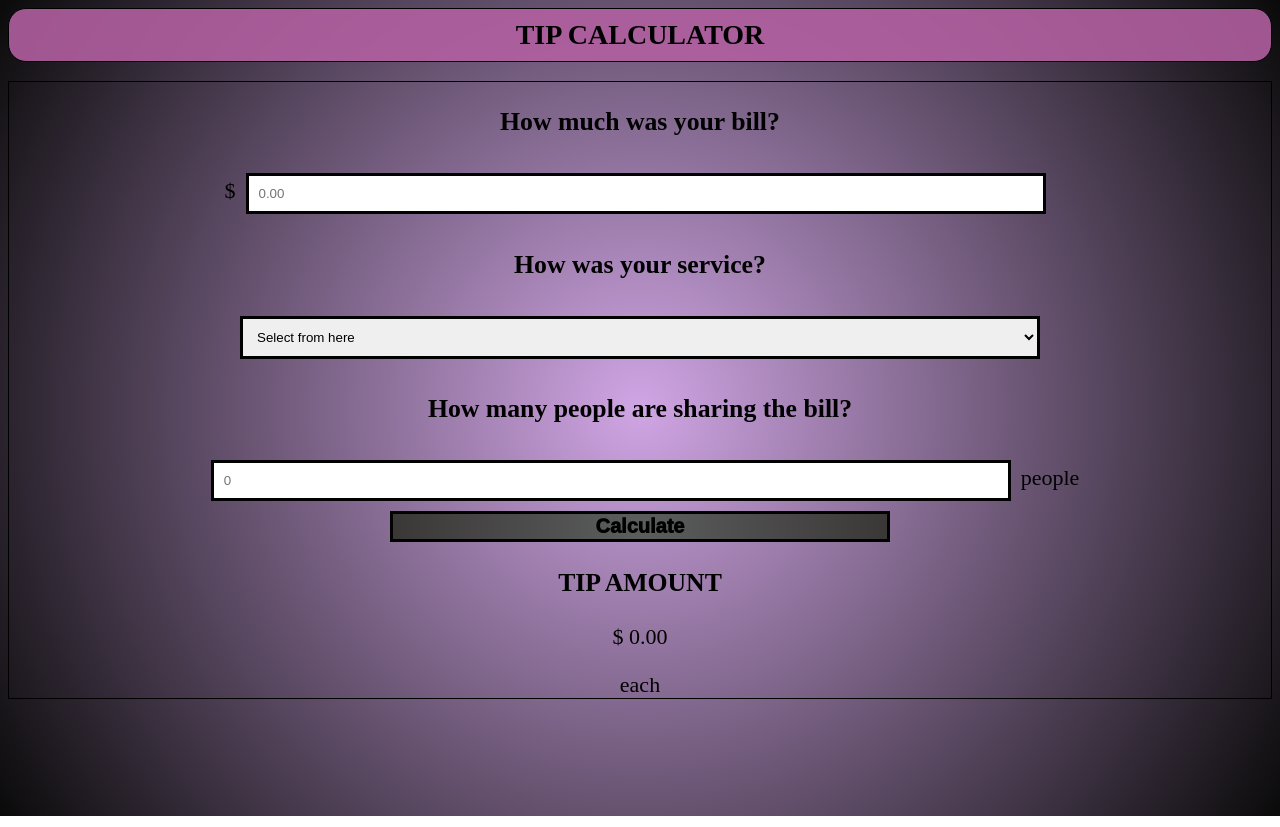
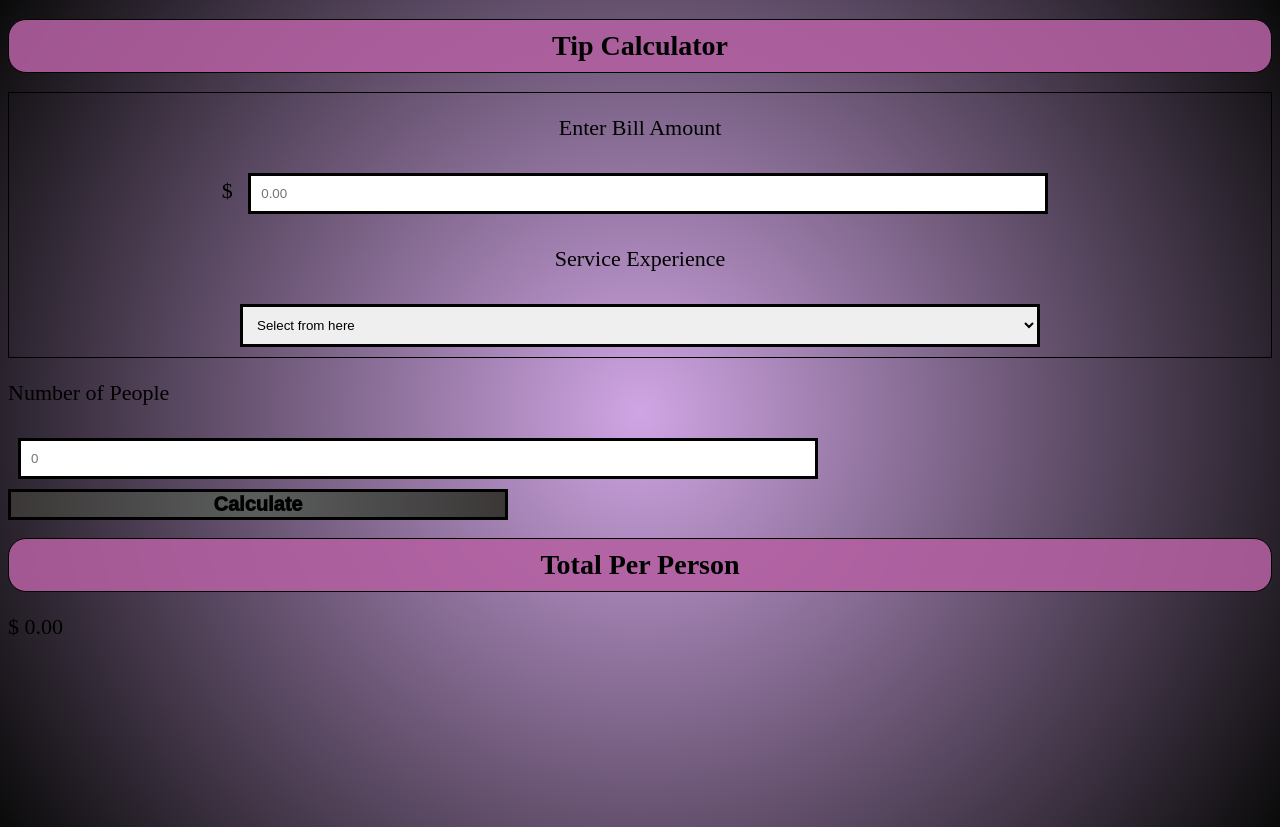
Before and after one commit to himanshufating/tip-calculator, a plain HTML site: page index.html in a window 1280 px wide. Drawn offline with Linux system fonts and the light colour scheme; files that its build step writes are made by us from their sources.

Commit message:
Update index.html

```diff
--- a/index.html
+++ b/index.html
@@ -1,40 +1,46 @@
+<!DOCTYPE html>
 <html lang="en">
-
 <head>
     <meta charset="UTF-8">
     <meta http-equiv="X-UA-Compatible" content="IE=edge">
     <meta name="viewport" content="width=device-width, initial-scale=1.0">
-    <title>TIP CALCULATOR</title>
-    <link rel="stylesheet" href="style.css">
+    <title>Tip Calculator</title>
+    <link rel="stylesheet" href="css/style.css">
+    <link href="https://fonts.googleapis.com/css2?family=Poppins:wght@100;300;400;600&display=swap" rel="stylesheet">
+    <link rel="stylesheet" href="https://cdnjs.cloudflare.com/ajax/libs/font-awesome/4.7.0/css/font-awesome.min.css">
 </head>
-
+</head>
 <body>
-
     <div class="container">
-  <h1 class="headding">TIP CALCULATOR</h1>
-  <form>
-        <h3>How much was your bill?</h3>
-        $<input type="number" name="" id="totalBill" placeholder="0.00">
-        <h3>How was your service?</h3>
-        <select id="tipPercent">
+        <h1>Tip Calculator</h1>
+        <form action="">
+            <div class="control">
+                <p>Enter Bill Amount</p>
+                <p class="input">
+                    $
+                    <input type="number" name="" id="totalBill" placeholder="0.00">
+                </p>
+            </div>
+            <div class="control">
+                <p>Service Experience</p>
+                <select name="" id="tipPercent">
                     <option disabled selected value="0">Select from here</option>
-            <option value="0.3">30%-Outstanding</option>
-            <option value="0.2">20%-Better</option>
-            <option value="0.1">10%-Good</option>
-            <option value="0">0%-Poor</option>
+                    <option value="0.3">30% - Outstanding</option>
+                    <option value="0.2">20% - Very Good</option>
+                    <option value="0.15">15% - Good</option>
+                    <option value="0.1">10% - Average</option>
+                    <option value="0.05">5% - Bad</option>
                 </select>
-        <h3>How many people are sharing the bill?</h3>
-        <input type="text" name="" id="split" placeholder="0">people<br>
+            </div>
+        </form>
+        <p>Number of People</p>
+        <input type="number" name="" id="split" placeholder="0"> <br>
         <button id="calculate">Calculate</button>
-
         <div class="totalTip">
-            <h3 class="total">TIP AMOUNT</h3>
+            <h1 class="total">Total Per Person</h1>
             <p class="tip">$ <span id="tip">0.00</span> </p>
-           each
         </div>
     </div>
-    </form>
     <script src="script.js"></script>
 </body>
-
 </html>
```
Lines whose indentation alone changed are shown as unchanged.
